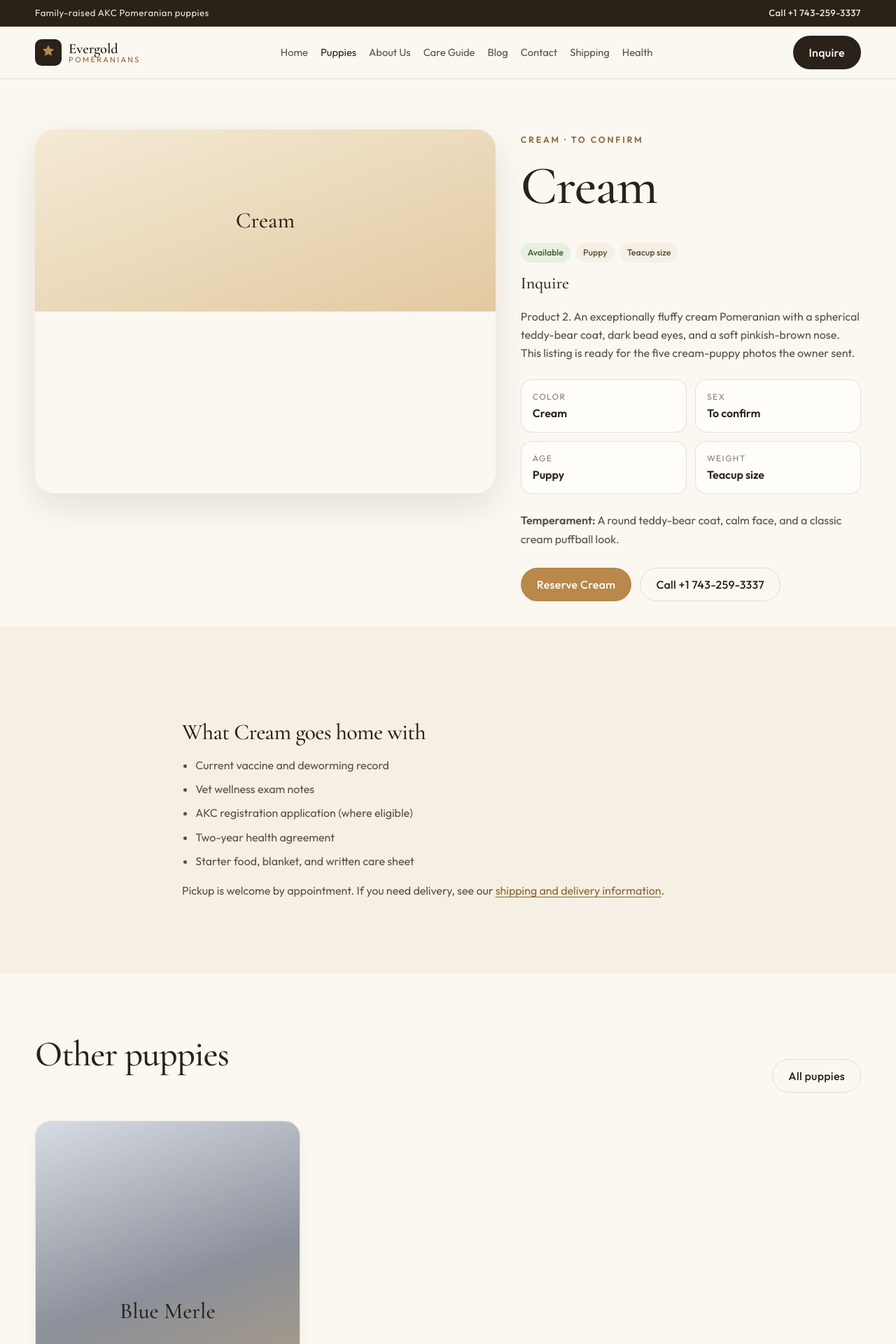
After one commit to sawfin325/sawfin321, a PHP site: page /puppies/cream.html in a window 1280 px wide. The commit adds this page. Shown: the top 1920 px of the page at 70% size. Run offline with PHP 8.4, Linux system fonts and the light colour scheme.

Commit message:
Add cream Pomeranian as product 2 and merle as product 1
List the owner’s two puppies in the catalog. Photo files from chat are
not yet available, so each profile is ready for a gallery once images
are supplied.

Co-authored-by: sawfin325 <sawfin325@users.noreply.github.com>

```diff
--- a/contact.html
+++ b/contact.html
@@ -68,7 +68,8 @@
       <label>Puppy of interest
         <select name="puppy">
           <option value="">Select a puppy or litter</option>
-
+          <option value="Blue Merle">Blue Merle (Available)</option>
+<option value="Cream">Cream (Available)</option>
           <option value="upcoming">Upcoming litter</option>
         </select>
       </label>
--- a/css/styles.css
+++ b/css/styles.css
@@ -676,6 +676,39 @@ textarea {
   margin-top: 12px;
 }
 
+.photo-wait {
+  width: 100%;
+  height: 100%;
+  min-height: 260px;
+  display: grid;
+  place-items: center;
+  font-family: var(--font-serif);
+  font-size: 2rem;
+  color: var(--ink);
+}
+
+.photo-wait-cream {
+  background: linear-gradient(160deg, #f4ead6 0%, #e2c9a0 100%);
+}
+
+.photo-wait-merle {
+  background: linear-gradient(160deg, #d7dbe3 0%, #8b909a 45%, #c4a574 100%);
+}
+
+.gallery {
+  display: grid;
+  grid-template-columns: repeat(5, 1fr);
+  gap: 8px;
+  margin-top: 12px;
+}
+
+.gallery img {
+  width: 100%;
+  aspect-ratio: 1;
+  object-fit: cover;
+  border-radius: 12px;
+}
+
 @media (max-width: 1080px) {
   .split,
   .puppy-hero,
--- /dev/null
+++ b/puppies/cream.html
@@ -0,0 +1,158 @@
+<!DOCTYPE html>
+<html lang="en">
+<head>
+  <meta charset="UTF-8">
+  <meta name="viewport" content="width=device-width, initial-scale=1">
+  <title>Cream | Evergold Pomeranians</title>
+  <meta name="description" content="Evergold Pomeranians raises healthy, home-socialized Pomeranian puppies. Call +1 743-259-3337.">
+  <link rel="icon" href="../favicon.svg" type="image/svg+xml">
+  <link rel="preconnect" href="https://fonts.googleapis.com">
+  <link rel="preconnect" href="https://fonts.gstatic.com" crossorigin>
+  <link href="https://fonts.googleapis.com/css2?family=Cormorant+Garamond:ital,wght@0,500;0,600;1,500&family=Outfit:wght@300;400;500;600&display=swap" rel="stylesheet">
+  <link rel="stylesheet" href="../css/styles.css">
+
+</head>
+<body>
+<div class="topbar">
+  <div class="wrap">
+    <span>Family-raised AKC Pomeranian puppies</span>
+    <a href="tel:+17432593337">Call +1 743-259-3337</a>
+  </div>
+</div>
+<header class="site-header">
+  <div class="wrap nav-wrap">
+    <a class="logo" href="../index.html">
+      <svg class="logo-mark" viewBox="0 0 64 64" aria-hidden="true">
+        <rect width="64" height="64" rx="16" fill="#2A2218"/>
+        <path d="M32 14l4.2 8.8 9.6 1.2-7.1 6.6 1.9 9.5L32 35.6 23.4 40.1l1.9-9.5-7.1-6.6 9.6-1.2z" fill="#B8894A"/>
+      </svg>
+      <span class="logo-text"><strong>Evergold</strong><span>Pomeranians</span></span>
+    </a>
+    <button class="menu-toggle" type="button" aria-label="Open menu" aria-expanded="false"><span></span><span></span><span></span></button>
+    <nav class="nav">
+        <a href="../index.html">Home</a>
+        <a href="../puppies.html" class="active">Puppies</a>
+        <a href="../about.html">About Us</a>
+        <a href="../care.html">Care Guide</a>
+        <a href="../blog.html">Blog</a>
+        <a href="../contact.html">Contact</a>
+        <a href="../shipping.html">Shipping</a>
+        <a href="../health.html">Health</a>
+    </nav>
+    <a class="btn header-cta" href="../contact.html">Inquire</a>
+  </div>
+</header>
+<main>
+<section class="page-hero">
+  <div class="wrap puppy-hero">
+    <div>
+      <div class="frame"><div class="photo-wait photo-wait-cream" aria-label="Cream the Pomeranian"><span>Cream</span></div></div>
+
+    </div>
+    <div>
+      <p class="eyebrow">Cream · To confirm</p>
+      <h1>Cream</h1>
+      <div class="meta">
+        <span class="pill available">Available</span>
+        <span class="pill">Puppy</span>
+        <span class="pill">Teacup size</span>
+      </div>
+      <div class="price">Inquire</div>
+      <p>Product 2. An exceptionally fluffy cream Pomeranian with a spherical teddy-bear coat, dark bead eyes, and a soft pinkish-brown nose. This listing is ready for the five cream-puppy photos the owner sent.</p>
+      <div class="facts">
+        <div class="fact"><span>Color</span><b>Cream</b></div>
+        <div class="fact"><span>Sex</span><b>To confirm</b></div>
+        <div class="fact"><span>Age</span><b>Puppy</b></div>
+        <div class="fact"><span>Weight</span><b>Teacup size</b></div>
+      </div>
+      <p><strong>Temperament:</strong> A round teddy-bear coat, calm face, and a classic cream puffball look.</p>
+      <div class="btn-row">
+        <a class="btn gold" href="../contact.html">Reserve Cream</a>
+        <a class="btn ghost" href="tel:+17432593337">Call +1 743-259-3337</a>
+      </div>
+    </div>
+  </div>
+</section>
+<section class="section alt">
+  <div class="wrap article">
+    <h2>What Cream goes home with</h2>
+    <ul>
+      <li>Current vaccine and deworming record</li>
+      <li>Vet wellness exam notes</li>
+      <li>AKC registration application (where eligible)</li>
+      <li>Two-year health agreement</li>
+      <li>Starter food, blanket, and written care sheet</li>
+    </ul>
+    <p>Pickup is welcome by appointment. If you need delivery, see our <a href="../shipping.html">shipping and delivery information</a>.</p>
+  </div>
+</section>
+<section class="section">
+  <div class="wrap">
+    <div class="section-head"><h2>Other puppies</h2><a class="btn ghost" href="../puppies.html">All puppies</a></div>
+    <div class="grid grid-3"><article class="puppy-card">
+  <a href="../puppies/blue-merle.html" class="media"><div class="photo-wait photo-wait-merle" aria-label="Blue Merle the Pomeranian puppy"><span>Blue Merle</span></div></a>
+  <div class="body">
+    <div class="meta">
+      <span class="pill available">Available</span>
+      <span class="pill">Blue merle</span>
+      <span class="pill">To confirm</span>
+    </div>
+    <h3>Blue Merle</h3>
+    <p>Puppy · Tiny, fluffy, and alert, with a rare merle coat and a bright blue eye.</p>
+    <div class="price">Inquire</div>
+    <a class="btn" href="../puppies/blue-merle.html">View Blue Merle</a>
+  </div>
+</article></div>
+  </div>
+</section>
+</main>
+<section class="section" style="padding-bottom:0">
+  <div class="wrap">
+    <div class="cta-band">
+      <div>
+        <p class="eyebrow">Ready to meet a puppy?</p>
+        <h2>Call +1 743-259-3337 or send an inquiry.</h2>
+        <p>We are happy to share videos, pedigrees, and upcoming litter dates.</p>
+      </div>
+      <div class="btn-row">
+        <a class="btn gold" href="tel:+17432593337">Call now</a>
+        <a class="btn ghost" href="../contact.html" style="color:#fff;border-color:rgba(255,255,255,.25)">Contact form</a>
+      </div>
+    </div>
+  </div>
+</section>
+<footer class="site-footer">
+  <div class="wrap footer-grid">
+    <div>
+      <h3>Evergold Pomeranians</h3>
+      <p>Home-raised Pomeranian puppies with health testing, early socialization, and nationwide delivery support.</p>
+      <p><a href="tel:+17432593337">+1 743-259-3337</a></p>
+    </div>
+    <div>
+      <h3>Explore</h3>
+      <ul>
+        <li><a href="../puppies.html">Available puppies</a></li>
+        <li><a href="../about.html">About us</a></li>
+        <li><a href="../care.html">Care guide</a></li>
+        <li><a href="../blog.html">Blog</a></li>
+      </ul>
+    </div>
+    <div>
+      <h3>Families</h3>
+      <ul>
+        <li><a href="../contact.html">Contact</a></li>
+        <li><a href="../shipping.html">Shipping &amp; delivery</a></li>
+        <li><a href="../health.html">Health &amp; vaccination</a></li>
+      </ul>
+    </div>
+    <div>
+      <h3>Visit</h3>
+      <p>Inquiries daily 9am–6pm.<br>Puppy visits by appointment.</p>
+    </div>
+  </div>
+  <div class="wrap copyright">© <span id="year"></span> Evergold Pomeranians. All rights reserved.</div>
+</footer>
+<a class="call-bar" href="tel:+17432593337">Call +1 743-259-3337</a>
+<script src="../js/main.js"></script>
+</body>
+</html>
```
Also changed, not shown: index.html (+29 -5 lines), puppies.html (+29 -5 lines), puppies/blue-merle.html (added, +158 -0 lines), 1 other file.
